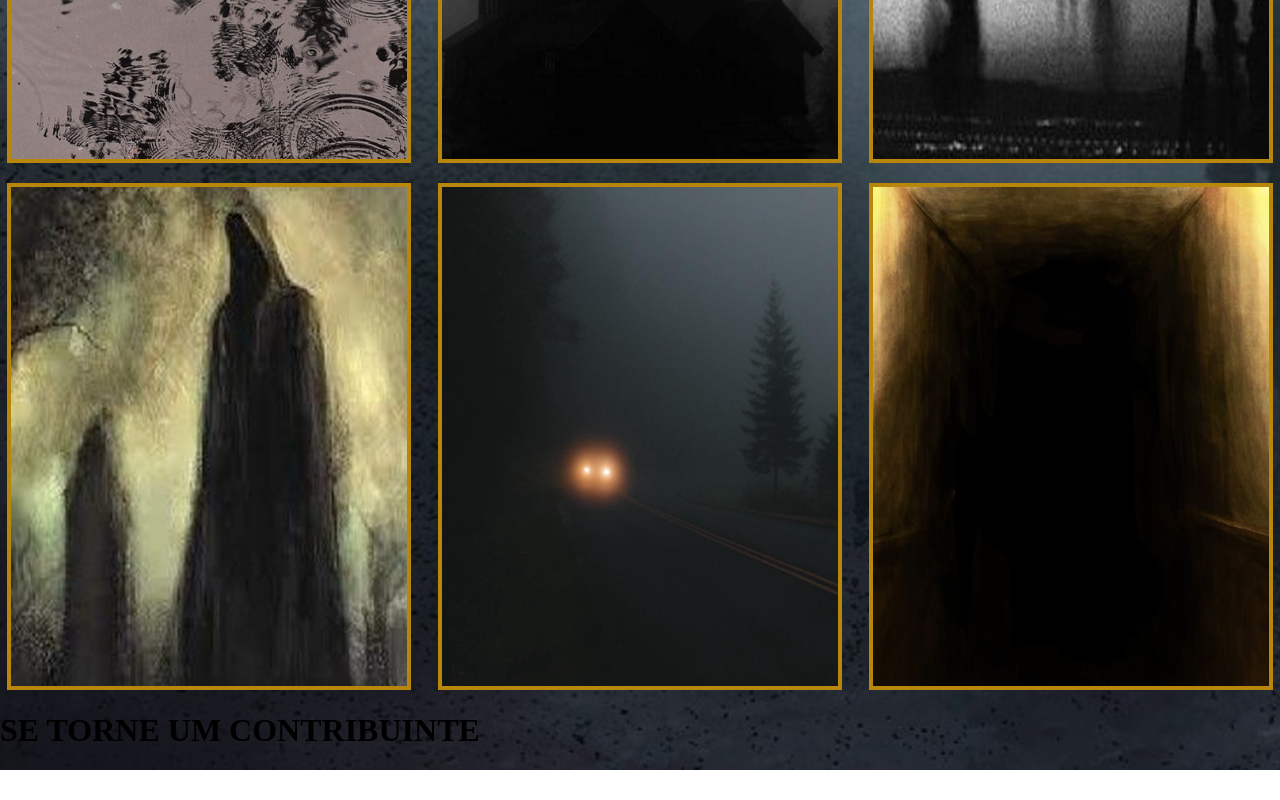
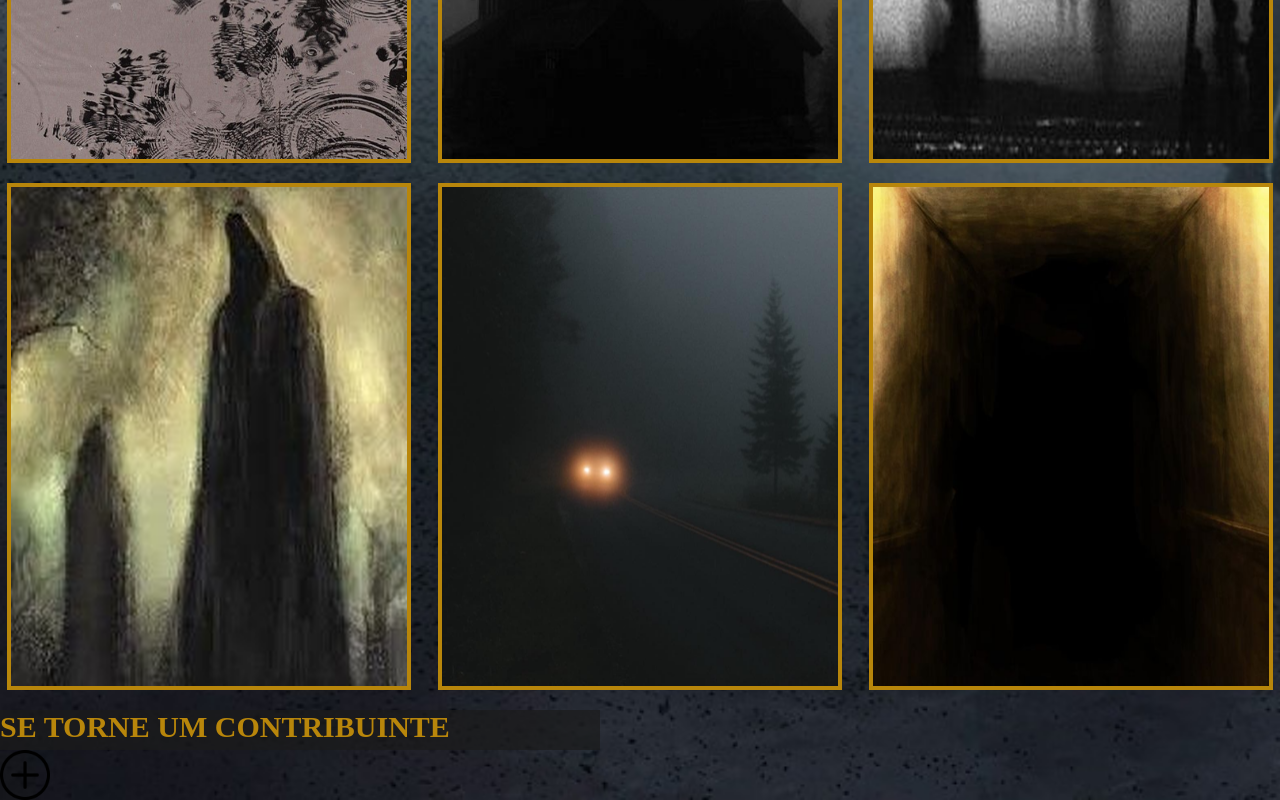
Before and after one commit to rangelmarchiori/Trabalho_Fotos, a plain HTML site: page galeria.html in a window 1280 px wide. Shown: the part 1629-2429 px from the top of the page. Before the commit the page ends 2399 px from the top, so only its background shows below. Drawn offline with Linux system fonts and the light colour scheme.

Commit message:
modificacao

```diff
--- a/css/styleGL.css
+++ b/css/styleGL.css
@@ -9,3 +9,20 @@
     margin-right: auto;
 
 }
+.parceria
+{
+    background-color: rgba(27, 27, 27, 0.685);
+    margin-right: auto;
+    font-size: 15px;
+    text-align: left;
+    color: darkgoldenrod;
+    width: 600px;
+    height: 40px;
+
+}
+
+.bottom
+{
+    width: 50px;
+    float: left;
+}
--- a/galeria.html
+++ b/galeria.html
@@ -85,8 +85,13 @@
             </a>
 
         </div>
-        <div>
+        <div class="parceria">
             <h1>SE TORNE UM CONTRIBUINTE</h1>
+        </div>
+        <div >
+            <a href="#"></a>
+            <img src="imagens/mais.png" alt="imgAdd"class="bottom">
+
         </div>
 
 
```
Also changed, not shown: imagens/mais.png (added), 4 other files.
